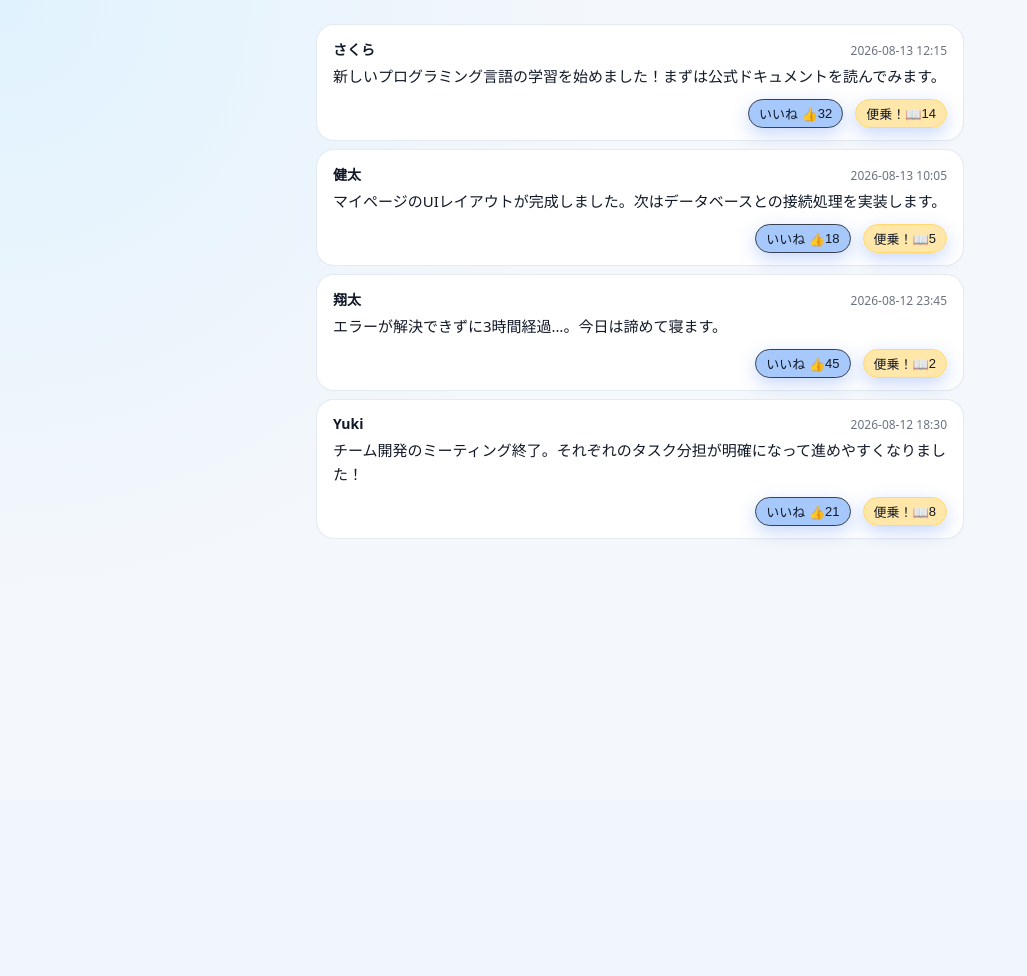
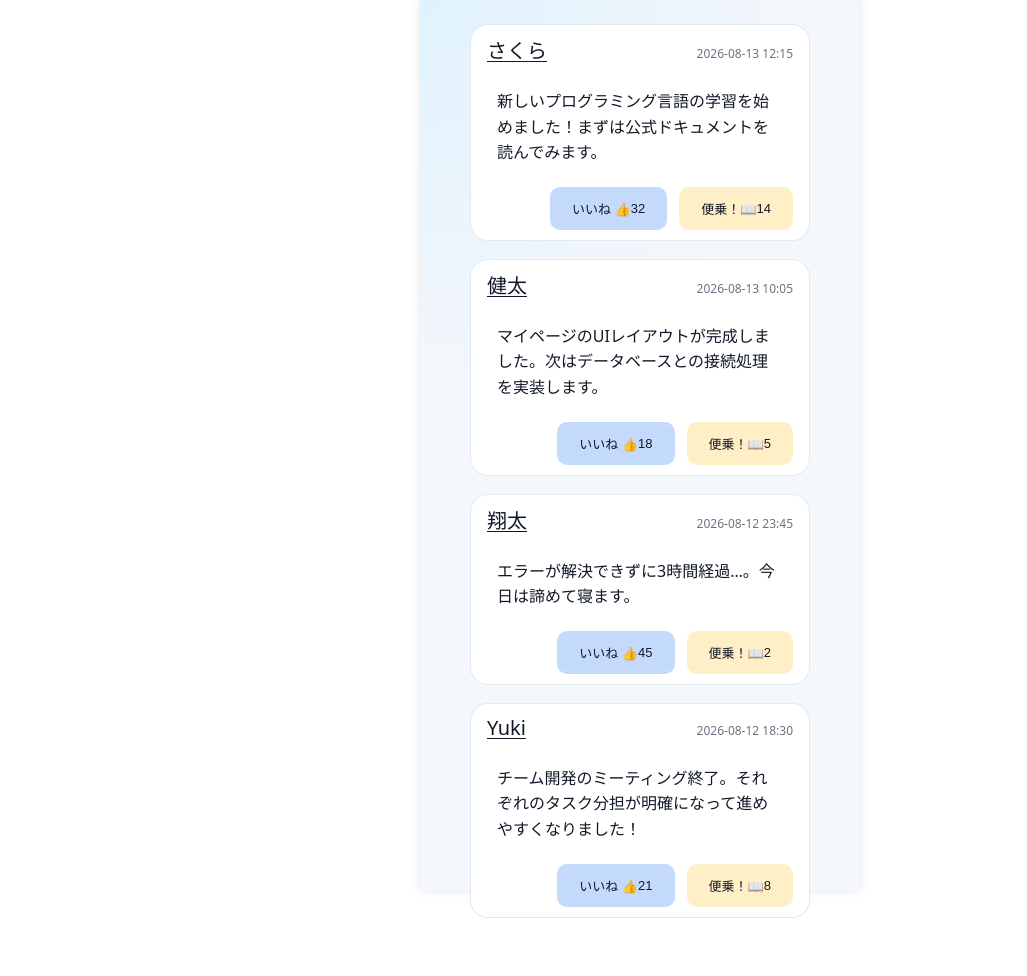
Before and after one commit to RareTECH-Hackathon-Gteam/Hackathon-SNS-app-Gteam, a Flask app: page /posts in a window 1280 px wide. Shown: the whole page, without its empty margins (0-1027 px from the left). Before the commit the page ends 539 px from the top, so only its background shows below. Run offline with Flask 2, Linux system fonts and the light colour scheme; some libraries are stand-ins or nearby versions.

Commit message:
CSSを微調整しました

```diff
--- a/SNSApp/static/css/auth.css
+++ b/SNSApp/static/css/auth.css
@@ -131,7 +131,7 @@ input[type="submit"] {
 }
 
 input[type="submit"]:focus {
-        outline: none;
+    outline: none;
     border-color: #6BA4F7;
     box-shadow: 0 0 5px rgba(107, 164, 247, 0.3);
 }
@@ -153,7 +153,6 @@ button {
 /* === signup.html === */
 
 .page-auth {
-    max-width: 402px;
     width: 100%;
     margin: 0 auto;
     text-align: center;
@@ -161,7 +160,7 @@ button {
 
 .page-auth > h1 {
     font-weight: normal;
-    margin-top: clamp(20px, 5vh, 40px);
+    padding-top: clamp(20px, 5vh, 40px);
     font-size: 32px;
 }
 
--- a/SNSApp/static/css/base.css
+++ b/SNSApp/static/css/base.css
@@ -2,11 +2,21 @@
   box-sizing: border-box;
 }
 
+/* スマホの画面以外の部分を白に */
+html {
+  background-color: #ffffff;
+}
+
+
 body {
-  margin: 0 !important;;
+  margin: 0 auto !important;;
   font-family: system-ui, -apple-system, BlinkMacSystemFont, "Segoe UI", sans-serif;
   background: radial-gradient(circle at top left, #e0f2fe 0, #f4f7fb 40%, #f4f7fb 100%);
   color: var(--text-main);
+  max-width: 440px;
+  height: 890px;
+  overflow-y: auto;
+  box-shadow: 0 0 10px rgba(0, 0, 0, 0.1);
 }
 
 .logo {
--- a/SNSApp/static/css/color.css
+++ b/SNSApp/static/css/color.css
@@ -9,6 +9,6 @@
   --danger: #ef4444;
   --radius-lg: 16px;
   --button-base:#6ba4f7;
-  --button-good:rgba(107, 164, 247, 0.6);
-  --button-study:rgba(255, 216, 112, 0.6);
+  --button-good:rgba(107, 164, 247, 0.4);
+  --button-study:rgba(255, 216, 112, 0.4);
 }
--- a/SNSApp/static/css/index.css
+++ b/SNSApp/static/css/index.css
@@ -3,7 +3,7 @@
 }
 
 main {
-  max-width: 680px;
+  /* max-width: 680px; */
   margin: 0 auto;
   padding: 24px 16px 48px;
 }
@@ -31,9 +31,13 @@ main {
 .post-card {
   background: var(--card-bg);
   border-radius: 18px;
-  padding: 14px 16px 12px;
+  max-width: 340px;
+  width: 100%;
+  margin: 0 auto;
+  padding: 10px 16px;
   border: 1px solid rgba(226, 232, 240, 0.9);
   display: flex;
+  margin-bottom: 10px;
 }
 
 .post-card:hover {
@@ -57,12 +61,21 @@ main {
 .post-user {
   display: flex;
   align-items: baseline;
-  font-size: 14px;
+  font-size: 20px;
+  margin-bottom: 10px;
 }
 
+/* .display-name {
+  font-weight: 600;
+} */
+
 .display-name {
-  font-weight: 600;
+  font-weight: normal;
+  text-decoration: underline;
+  text-underline-offset: 3px;
+  text-decoration-thickness: 0.5px;
 }
+
 
 .post-time {
   color: var(--text-sub);
@@ -71,11 +84,12 @@ main {
 }
 
 .post-body {
-  font-size: 15px;
+  font-size: 16px;
   color: #111827;
   line-height: 1.6;
   text-align: left;
   overflow-wrap: anywhere;
+  margin: 10px;
 }
 
 .post-footer {
@@ -93,7 +107,7 @@ main {
   align-items: center;
 }
 
-.post-btn {
+/* .post-btn {
   border-radius: 999px;
   padding: 4px 10px;
   font-size: 13px;
@@ -134,7 +148,56 @@ main {
 .post-btn-study:hover {
   background-color: #F5C44D;
   border-color: #F5C44D;
+} */
+
+.post-btn {
+  border-radius: 10px;
+  padding: 10px 20px;
+  font-size: 13px;
+  border: 1px solid rgba(148, 163, 184, 0.5);
+  background: rgba(255, 255, 255, 0.7);
+  cursor: pointer;
+  display: inline-flex;
+  align-items: center;
+  color: #374151;
+  text-decoration: none;
+  /* box-shadow: 0 6px 18px rgba(37, 99, 235, 0.25); */
+  border: none;
+  background-clip: padding-box;
 }
+
+.post-btn-good {
+  background-color: var(--button-good);
+  border: 2px solid var(--button-good);
+  /* border-color: #374151; */
+  color: var(--text-main);
+  transition: background-color 0.2s, border-color 0.2s;
+}
+
+.post-btn-good:hover {
+    color: var(--button-good);
+    background-color: #ffffff;
+    border: 2px solid var(--button-good);
+    cursor: pointer;
+    transition: all 0.3s ease;
+}
+
+.post-btn-study {
+  background-color: var(--button-study);
+  border: 2px solid var(--button-study);
+  /* border-color: #FFD870; */
+  color: var(--text-main);
+  transition: background-color 0.2s, border-color 0.2s;
+}
+
+.post-btn-study:hover {
+  color: #C29000;
+  background-color: #ffffff;
+  border: 2px solid var(--button-study);
+  cursor: pointer;
+  transition: all 0.3s ease;
+}
+
 
 .empty {
   margin-top: 32px;
--- a/SNSApp/templates/auth/login.html
+++ b/SNSApp/templates/auth/login.html
@@ -6,6 +6,7 @@
 {% endblock %}
 
 {% block content %}
+<main>
     <div class="auth-wrapper">
         <!-- アイコン画像 -->
         <img src="{{ url_for('static', filename='images/manaLinkIcon.png') }}" alt="mana-Linkアイコン画像" class="auth-logo">
@@ -47,5 +48,6 @@
             </div>
         </form>
     </div>
+</main>
 
 {% endblock %}
--- a/SNSApp/templates/auth/signup.html
+++ b/SNSApp/templates/auth/signup.html
@@ -7,6 +7,7 @@
 
 {% block content %}
 
+<main>
     <div class="page-auth">
         <h1>新規登録</h1>
         <h2>プロフィールを入力しましょう</h2>
@@ -56,5 +57,5 @@
             </div>
         </form>
     </div>
-
+</main>
 {% endblock %}
--- a/SNSApp/templates/post/create_post.html
+++ b/SNSApp/templates/post/create_post.html
@@ -37,7 +37,7 @@
             {% endif %}
             {% endwith %}
 
-            <textarea name="content" placeholder="今日の勉強を共有しよう！"></textarea>
+            <textarea name="content" placeholder="今日の勉強を共有しよう！" maxlength="140"></textarea>
             <div class="new-post-footer">
                 <button class="btn-primary" type="submit">
                     投稿作成
```
Also changed, not shown: SNSApp/static/css/my_page.css (+41 -11 lines). Lines whose indentation alone changed are shown as unchanged.
